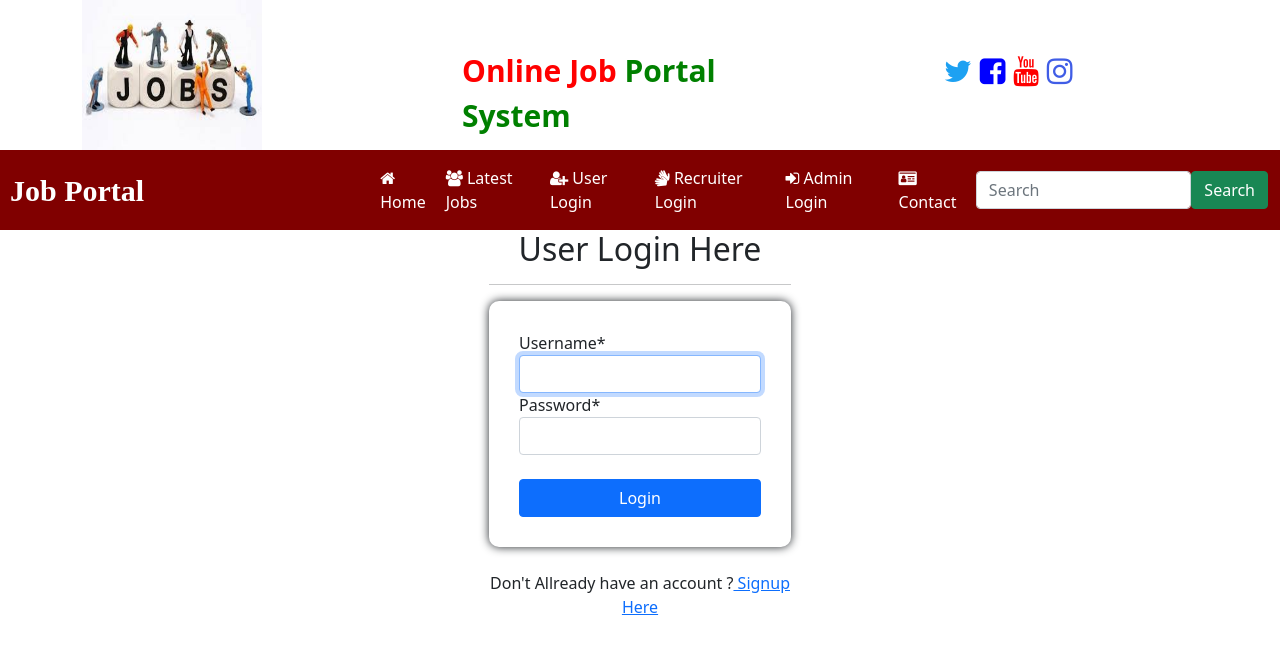
After one commit to 1234amit/job_portal, a Django app: page /account/login/ in a window 1280 px wide. The commit adds this page. Shown: the top 654 px of the page. Run offline with Django 3.2, Linux system fonts and the light colour scheme; some libraries are stand-ins or nearby versions.

Commit message:
user_login_register

```diff
--- a/App_Login/admin.py
+++ b/App_Login/admin.py
@@ -1,3 +1,5 @@
 from django.contrib import admin
+from .models import UserProfile
 
 # Register your models here.
+admin.site.register(UserProfile)
--- a/App_Login/urls.py
+++ b/App_Login/urls.py
@@ -1,5 +1,10 @@
 from django.urls import path
+from App_Login import views
+
+app_name = "App_Login"
 
 urlpatterns = [
-
+    path('signup/', views.sign_up, name='sign_up'),
+    path('login/', views.login_page, name='login'),
+    path('logout/', views.logout_user, name='logout'),
 ]
--- a/App_Login/views.py
+++ b/App_Login/views.py
@@ -1,3 +1,41 @@
-from django.shortcuts import render
+from django.shortcuts import render, HttpResponseRedirect
+from django.contrib.auth import authenticate, login, logout
+from django.urls import reverse, reverse_lazy
+from App_Login.models import UserProfile
+from django.contrib.auth.forms import AuthenticationForm
+from django.contrib.auth.decorators import login_required
+from django.contrib.auth.models import User
+from App_Login.forms import CreateNewUser, EditProfile
+# Create your views here.
 
-# Create your views here.
+def sign_up(request):
+    form = CreateNewUser()
+    registered = False
+    if request.method == 'POST':
+        form = CreateNewUser(data=request.POST)
+        if form.is_valid():
+            user = form.save()
+            registered = True
+            user_profile = UserProfile(user=user)
+            user_profile.save()
+            return HttpResponseRedirect(reverse('App_Login:login'))
+    return render(request, 'App_Login/sign_up.html', context={'title':'Sign up', 'form':form})
+
+def login_page(request):
+    form = AuthenticationForm()
+    if request.method == 'POST':
+        form = AuthenticationForm(data=request.POST)
+        if form.is_valid():
+            username = form.cleaned_data.get('username')
+            password = form.cleaned_data.get('password')
+
+            user = authenticate(username=username, password=password)
+            if user is not None:
+                login(request, user)
+                return HttpResponseRedirect(reverse(''))
+    return render(request, 'App_Login/user_login.html', context={'form':form})
+
+@login_required
+def logout_user(request):
+    logout(request)
+    return HttpResponseRedirect(reverse('App_Login:login'))
--- /dev/null
+++ b/templates/App_Login/user_login.html
@@ -0,0 +1,31 @@
+{% load static %}
+{% load crispy_forms_tags %}
+{% block content %}
+{% include 'job/navbar.html' %}
+<style>
+    .form-container{
+        background: #fff;
+        padding: 30px;
+        border-radius: 10px;
+        box-shadow: 0px 0px 10px 0px;
+
+    }
+</style>
+<div class="main-content">
+    <section class="row justify-content-center">
+        <section class="col-12 col-md-3 col-sm-6">
+            <h2 class="text-center">User Login Here</h2>
+            <hr>
+            <form method="POST" class="form-container">
+                {% csrf_token %}
+                {{form|crispy}}
+                <br>
+                <button type="submit" name="submit" class="btn btn-primary" style="width:100%;">Login</button>
+            </form>
+            <br>
+            <p class="text-center">Don't Allready have an account ?<a href="{% url 'App_Login:sign_up' %}"> Signup Here</a></p>
+        </section>
+    </section>
+</div>
+
+{% endblock content %}
--- a/templates/job/navbar.html
+++ b/templates/job/navbar.html
@@ -66,7 +66,7 @@
               <a class="nav-link active" aria-current="page" href="#"><i class="fa fa-users"></i> Latest Jobs</a>
             </li>
             <li class="nav-item">
-                <a class="nav-link active" aria-current="page" href="#"><i class="fa fa-user-plus"></i> User Login</a>
+                <a class="nav-link active" aria-current="page" href="{% url 'App_Login:login' %}"><i class="fa fa-user-plus"></i> User Login</a>
               </li>
               <li class="nav-item">
                 <a class="nav-link active" aria-current="page" href="#"><i class="fa fa-sign-language"></i> Recruiter Login</a>
```
Also changed, not shown: App_Login/forms.py (added, +18 -0 lines), App_Login/models.py (+13 -0 lines), templates/App_Login/sign_up.html (added, +31 -0 lines), App_Login/migrations/0001_initial.py (added), db.sqlite3.
